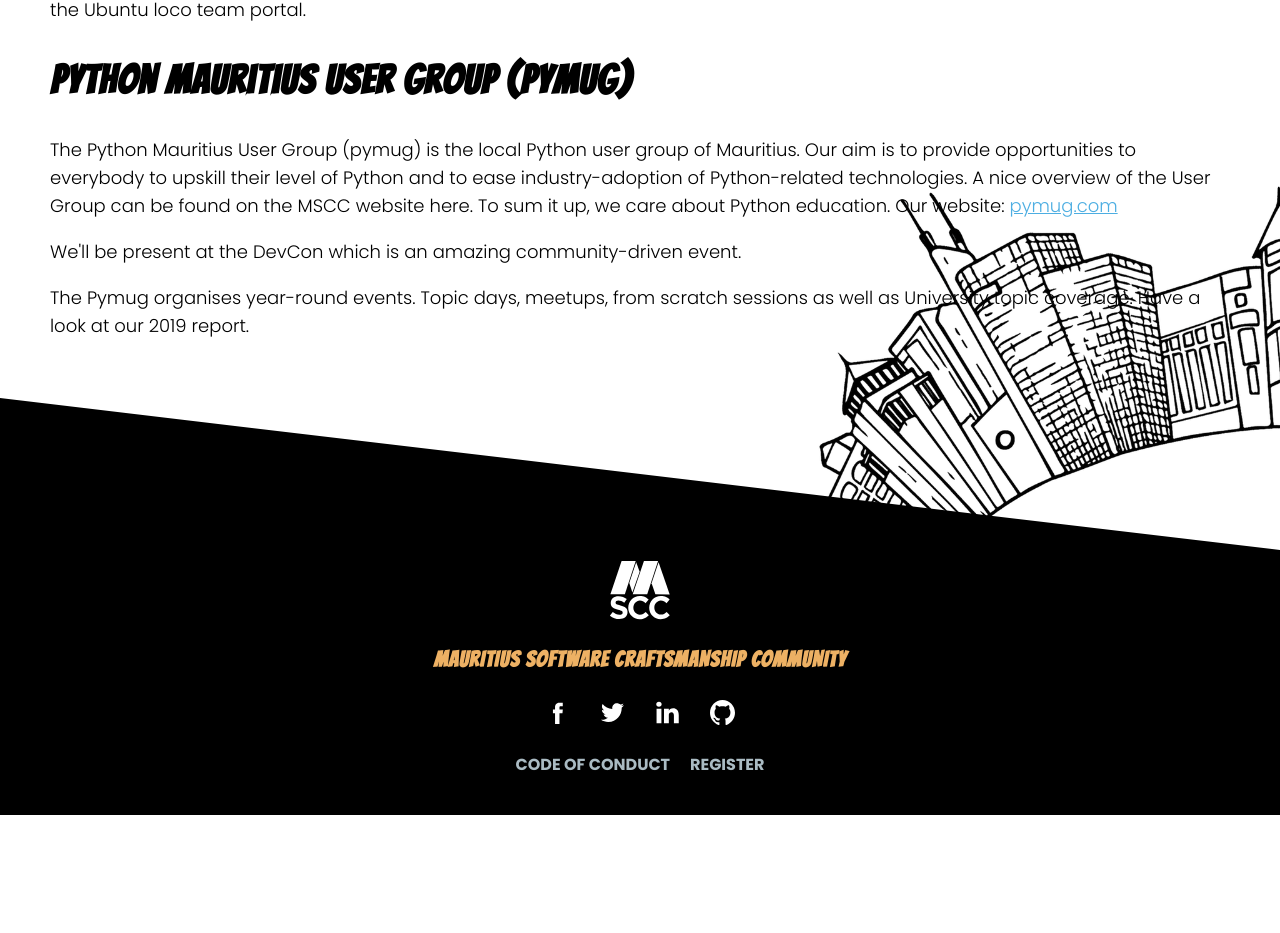
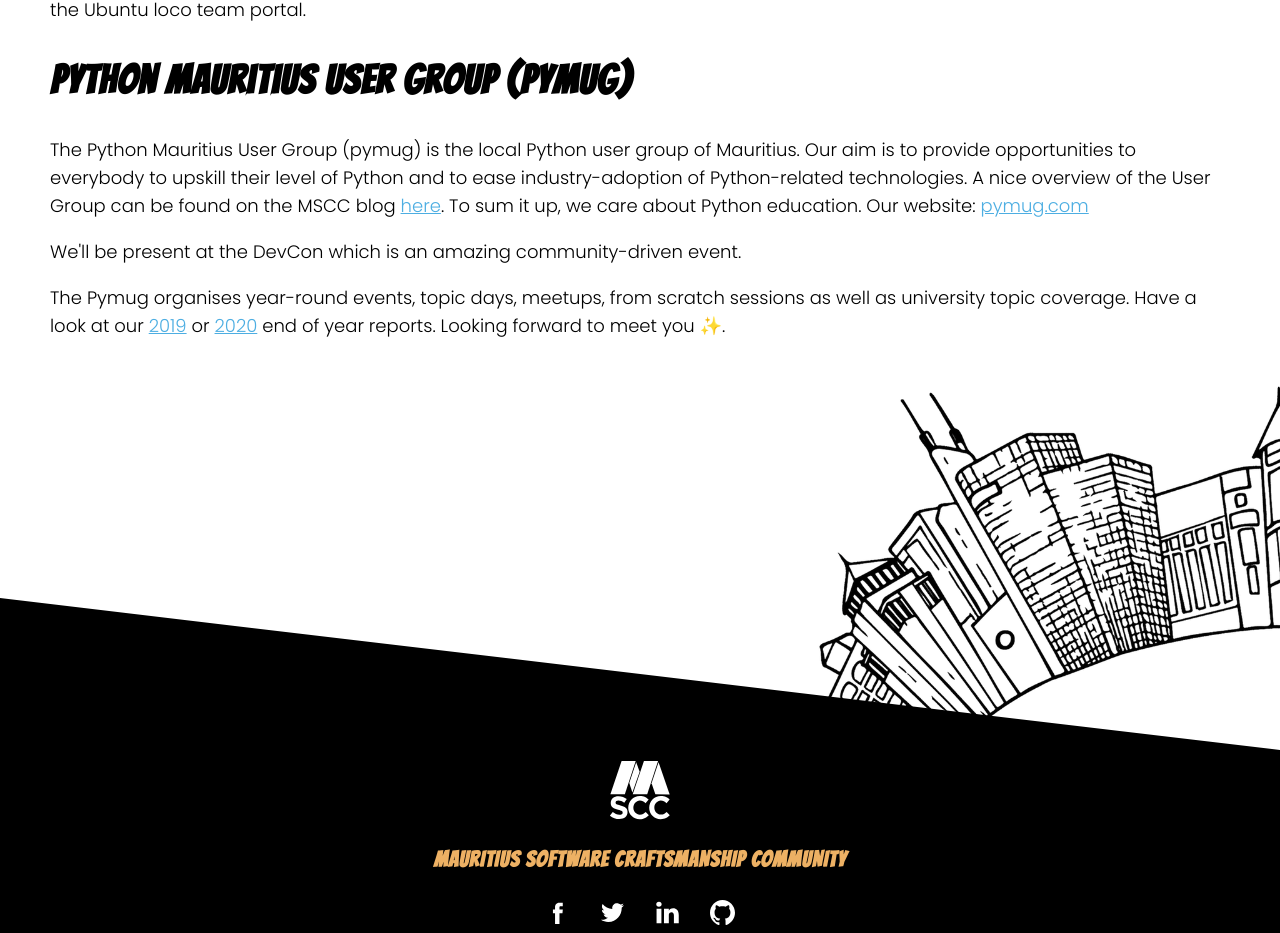
Before and after one commit to mscraftsman/devcon2021-web, a Vue app: page /community in a window 1280 px wide. Shown: the part 1955-2888 px from the top of the page. Before the commit the page ends 2770 px from the top, so only its background shows below. Built offline with nearby package versions, Linux system fonts and the light colour scheme; what v-tooltip, vue-js-modal would draw is missing.

Commit message:
Updated pymug description

```diff
--- a/src/views/Community.vue
+++ b/src/views/Community.vue
@@ -108,7 +108,7 @@
          of Mauritius. Our aim is to provide opportunities to everybody to upskill
          their level of Python and to ease industry-adoption of Python-related
          technologies. A nice overview of the User Group can be found on the MSCC
-         website here. To sum it up, we care about Python education.
+         blog <a href="https://www.mscc.mu/python-mauritius-usergroup-pymug/">here</a>. To sum it up, we care about Python education.
          Our website: <a href="https://www.pymug.com">pymug.com</a>
       </p>
 
@@ -117,9 +117,9 @@
       </p>
 
       <p>
-         The Pymug organises year-round events. Topic days, meetups, from scratch
-         sessions as well as University topic coverage. Have a look at our 2019
-         report.
+         The Pymug organises year-round events, topic days, meetups, from scratch
+         sessions as well as university topic coverage. Have a look at our <a href="https://www.pymug.com/assets/pymug_2019_report.pdf">2019</a> or <a href="https://www.pymug.com/assets/pymug_end_of_year_2020_v2.pdf">2020</a>
+         end of year reports. Looking forward to meet you ✨.
       </p>
     </div>
   </div>
@@ -158,5 +158,8 @@
       color: var(--titanium);
     }
   }
+  .content{
+    padding-bottom: 200px;
+  }
 }
 </style>
```
